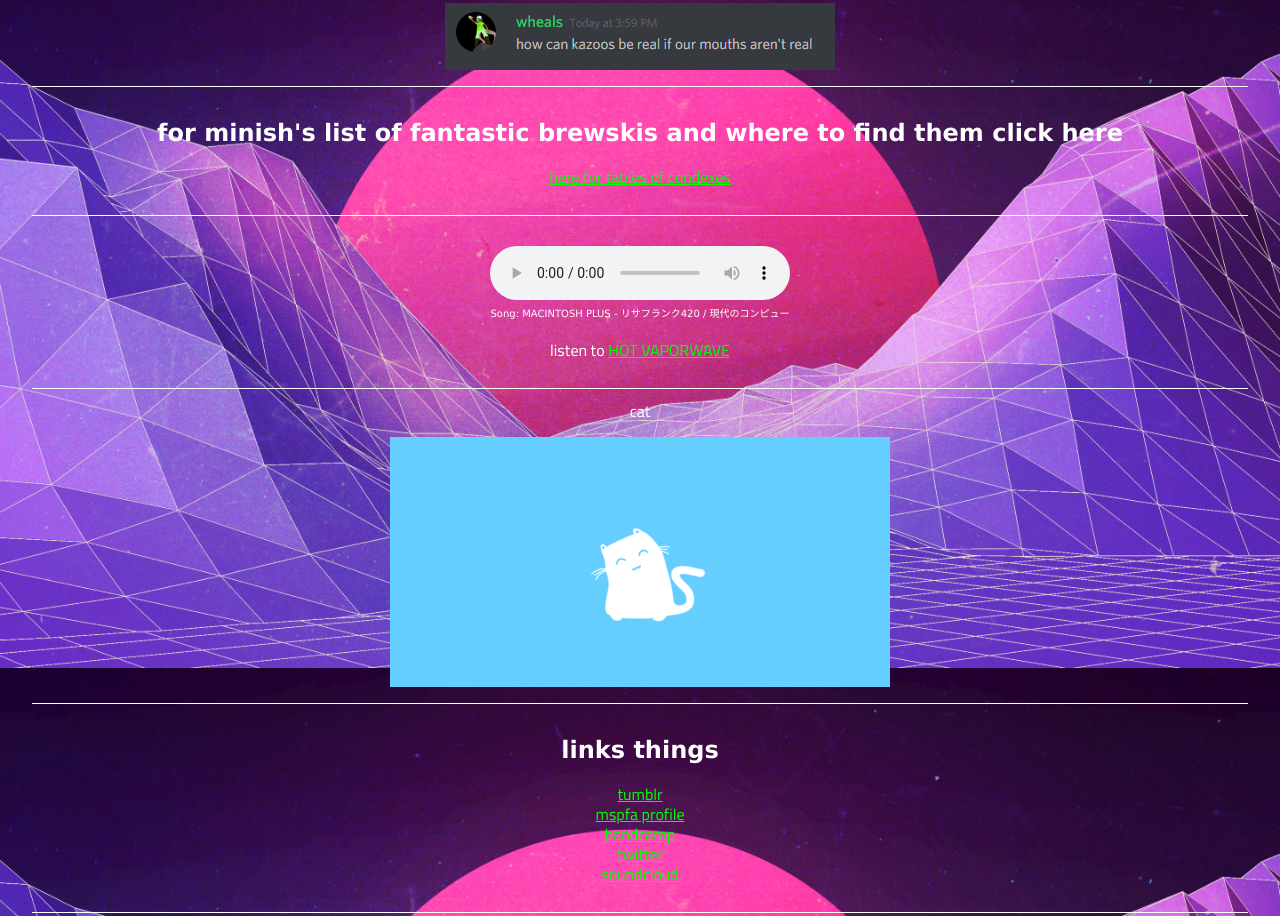
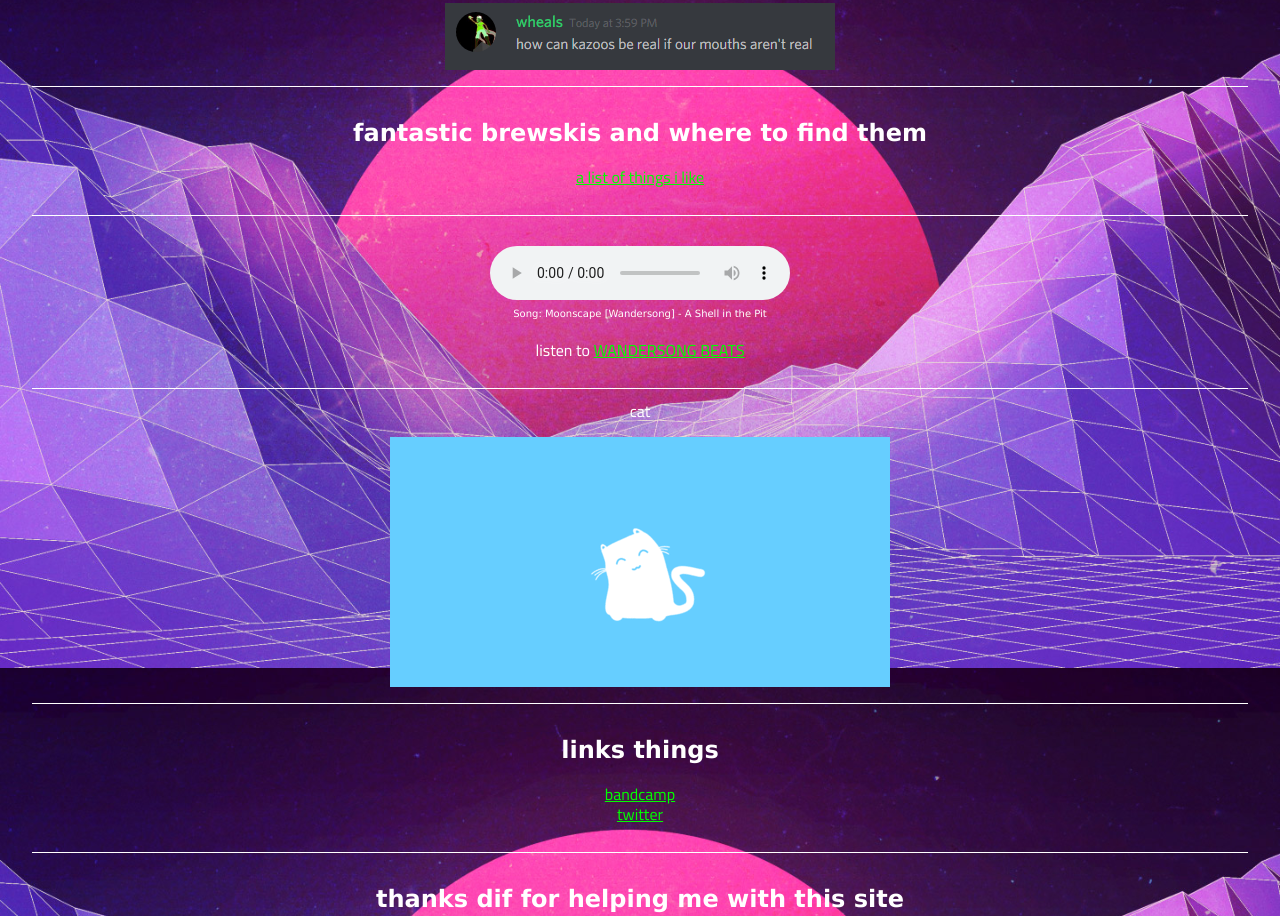
Before and after one commit to minishLAN/minishlan.github.io, a plain HTML site: page index.html in a window 1280 px wide. Shown: the part 132-1048 px from the top of the page. Drawn offline with Linux system fonts and the light colour scheme.

Commit message:
Changed favicon, replaced the three year old main song

```diff
--- a/index.html
+++ b/index.html
@@ -33,20 +33,20 @@
 			<img src="images/howcankazoosbereal.png">
 		</div>
 		<div class="section" align="center">
-		  <h2>for minish's list of fantastic brewskis and where to find them click here</h2>
-		  <p style="font-family:Cairo"><a href="table-of-contents.html">here for tables of condexes</a></p>
+		  <h2>fantastic brewskis and where to find them</h2>
+		  <p style="font-family:Cairo"><a href="list.html">a list of things i like</a></p>
 		</div>
 		<div class="section" align="center">
-		  <audio id="audioTag" loop autoplay controls src="audio/macintoshmeme.mp3">
+		  <audio id="audioTag" loop autoplay controls src="audio/moonscape.mp3">
 		  </audio>
 		  <script>
       var audioTag = document.getElementById("audioTag");
       audioTag.volume = 1.0;
       </script>
 		  <font size="1">
-        <p>Song: MACINTOSH PLUS - リサフランク420 / 現代のコンピュー</p>
+        <p>Song: Moonscape [Wandersong] - A Shell in the Pit</p>
       </font>
-		  <p style="font-family:Cairo">listen to <a href="https://www.youtube.com/watch?v=cU8HrO7XuiE">HOT VAPORWAVE</a></p>
+		  <p style="font-family:Cairo">listen to <a href="https://www.youtube.com/watch?v=3o5Vdduh-zc">WANDERSONG BEATS</a></p>
 		</div>
     <div class="section" align="center">
       <p style="font-family:Cairo">cat</p>
@@ -55,11 +55,8 @@
 		<div class="section" align="center">
       <h2>links things</h2>
       <p style="font-family:Cairo">
-        <a href="http://minishlan.tumblr.com/">tumblr</a><br />
-        <a href="http://mspfa.com/user/?u=106606437504134863442">mspfa profile</a><br />
-        <a href="https://minishlan.bandcamp.com/">bandcamp</a><br />
-        <a href="https://twitter.com/minishLAN">twitter</a><br />
-        <a href="https://soundcloud.com/minishlan">soundcloud</a>
+        <a href="https://minishlan.bandcamp.com/">bandcamp</a><br>
+        <a href="https://twitter.com/minishLAN">twitter</a><br>
       </p>
 		</div>
 		<div class="section" align="center">
```
Also changed, not shown: favicon.ico, 1 other file.
